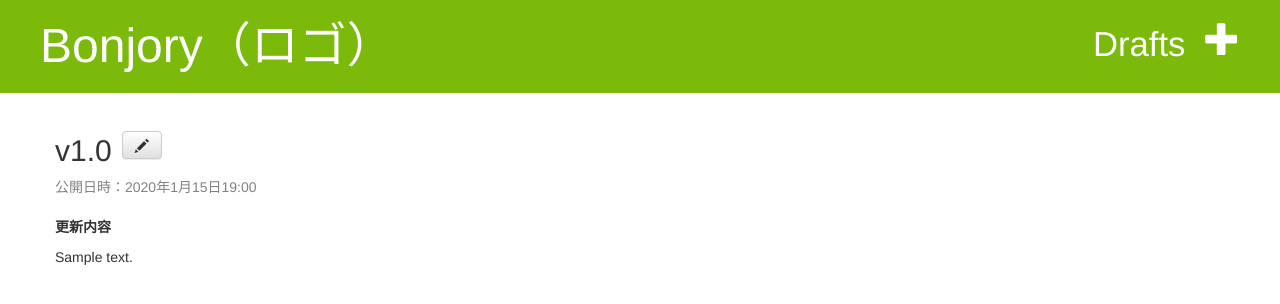
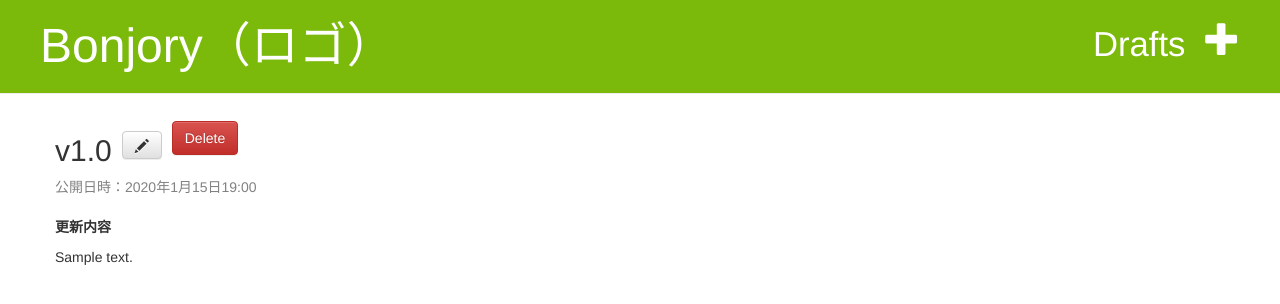
Before and after one commit to klzusan/bonjory_web, a Django app: page /post/1/ in a window 1280 px wide. Shown: the top 304 px of the page. Run offline with Django 5.2, Linux system fonts and the light colour scheme; a user stored in the database is signed in; tables that the repository leaves empty hold one stand-in row (values such as "Sample post"); some libraries are stand-ins or nearby versions.

Commit message:
記事削除ボタンを作成

```diff
--- a/dl_package/templates/dl_package/verPost_detail.html
+++ b/dl_package/templates/dl_package/verPost_detail.html
@@ -5,7 +5,14 @@
     <div class="detail-top">
         <h2>v{{ post.ver_num }}</h2>
         {% if user.is_authenticated %}
-            <a class="btn btn-default" href="{% url 'verPost_edit' pk=post.pk %}"><span class="glyphicon glyphicon-pencil"></span></a>
+        <a class="btn btn-default" href="{% url 'verPost_edit' pk=post.pk %}"><span
+                class="glyphicon glyphicon-pencil"></span></a>
+        <form method="POST" action="{% url 'post_remove' pk=post.pk %}">
+            {% csrf_token %}
+            <button type="submit" class="btn btn-danger" name="delete">
+                Delete
+            </button>
+        </form>
         {% endif %}
     </div>
     {% if post.published_date %}
--- a/dl_package/urls.py
+++ b/dl_package/urls.py
@@ -7,4 +7,5 @@ urlpatterns = [
     path('post/new/', views.verPost_new, name='verPost_new'),
     path('post/<int:pk>/edit/', views.verPost_edit, name='verPost_edit'),
     path('drafts/', views.verPost_draft_list, name='verPost_draft_list'),
+    path('post/<int:pk>/remove/', views.verPost_remove, name='post_remove'),
 ]
--- a/dl_package/views.py
+++ b/dl_package/views.py
@@ -42,3 +42,9 @@ def verPost_edit(request, pk):
 def verPost_draft_list(request):
     posts = verPost.objects.filter(published_date__gt=timezone.now()).order_by('-created_date')
     return render(request, 'dl_package/verPost_draft_list.html', {'posts':posts})
+
+def verPost_remove(request, pk):
+    post = get_object_or_404(verPost, pk=pk)
+    if request.method == 'POST':
+        post.delete()
+    return redirect('verPost_list')
```
